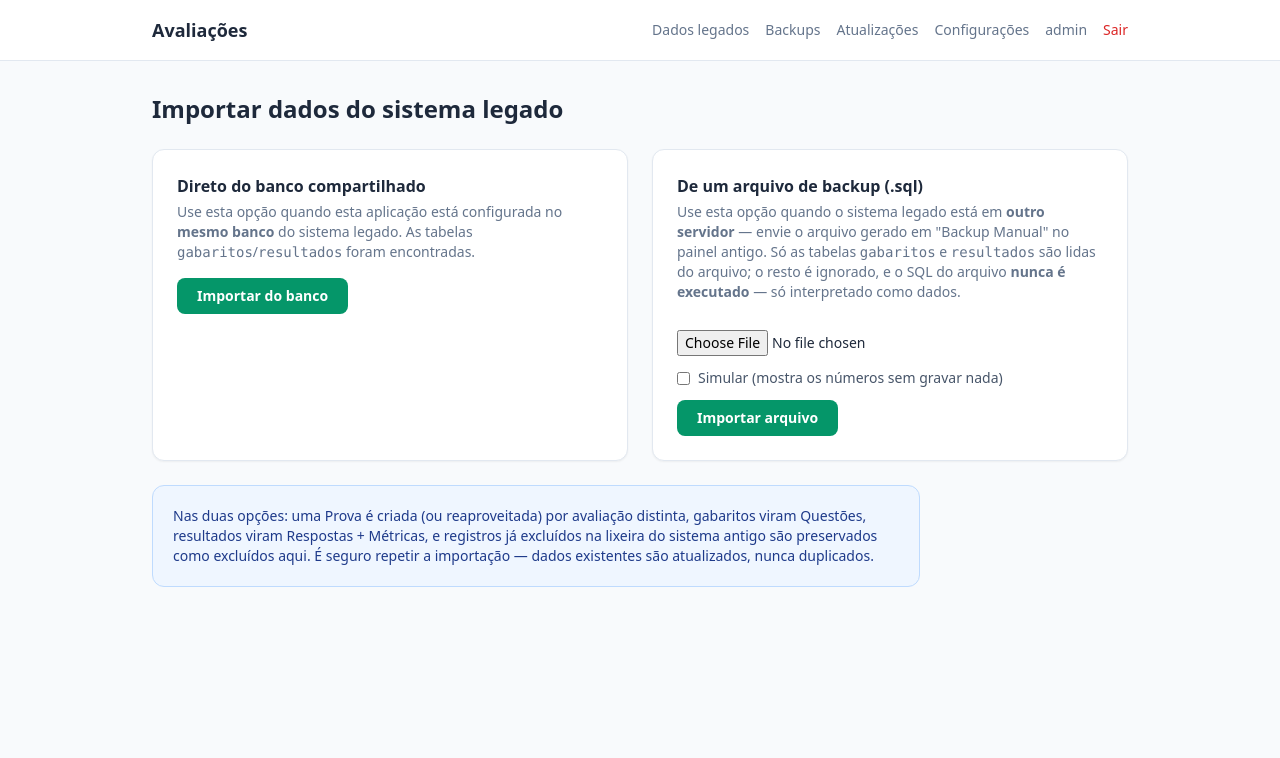
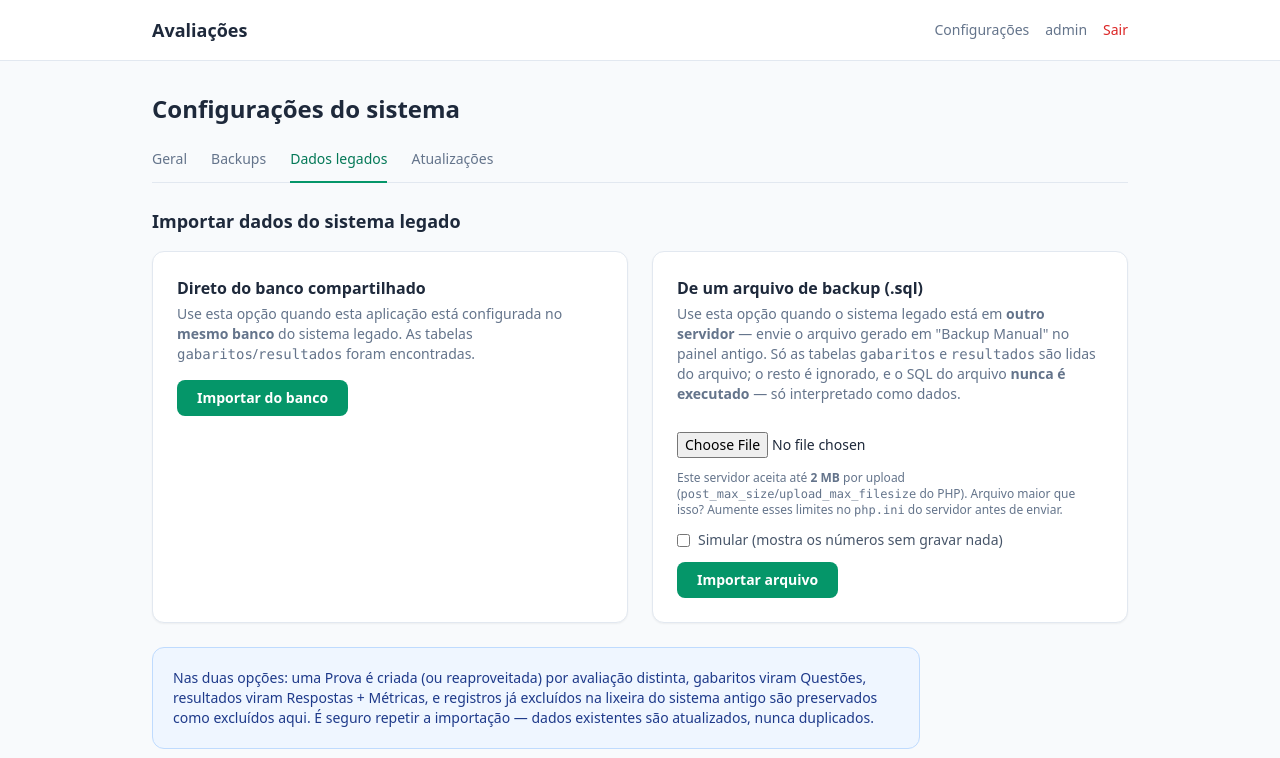
Before and after one commit to momktdigital/plataforma_de_resultados, a Laravel app: page /sistema/legado in a window 1280 px wide. Shown: the top 758 px of the page. Run offline with Laravel 12, Linux system fonts and the light colour scheme; a user stored in the database is signed in; data comes from the database, SQL or seed files in the repository; some libraries are stand-ins or nearby versions.

Commit message:
Consolidate system pages under Configurações; fix 413 on large uploads
The nav had four separate top-level links (Dados legados, Backups,
Atualizações, Configurações) for what's really one admin area. Reduced
that to a single "Configurações" entry; the four pages now share a tab bar
(Geral/Backups/Dados legados/Atualizações) via a common partial, each still
backed by its own controller/routes — the tabs are shared navigation, not
shared logic.

Also fixes the 413 a large legacy backup upload triggered:
- post_max_size/upload_max_filesize in php.ini reject oversized requests
  before Laravel even runs, and with no custom view Laravel fell back to
  Symfony's generic "Oops!" error page. Added resources/views/errors/413
  explaining what happened and which php.ini/Nginx directives raise the
  ceiling.
- New App\Support\LimitesUpload reads the server's actual effective limit
  (the smaller of the two ini directives) so the upload form can show it
  upfront instead of just failing after a big file is chosen, and
  ImportarBackupLegadoRequest's own max: rule is capped at whichever is
  smaller — the app's 100MB ceiling or the real ini limit — so an
  in-between case gets our friendly validation message instead of a raw
  413.

5 new tests (65 total): error page content, ini-size-notation parsing, and
that all four Configurações tabs render consistently.

```diff
--- a/avaliacoes/app/Http/Controllers/Sistema/LegadoController.php
+++ b/avaliacoes/app/Http/Controllers/Sistema/LegadoController.php
@@ -6,6 +6,7 @@ use App\Http\Controllers\Controller;
 use App\Http\Requests\ImportarBackupLegadoRequest;
 use App\Services\Legado\BackupSqlParser;
 use App\Services\Legado\LegadoImportador;
+use App\Support\LimitesUpload;
 use Illuminate\Http\RedirectResponse;
 use Illuminate\Support\Facades\DB;
 use Illuminate\Support\Facades\Schema;
@@ -18,6 +19,7 @@ class LegadoController extends Controller
     {
         return view('admin.sistema.legado', [
             'bancoCompartilhadoDisponivel' => Schema::hasTable('gabaritos') && Schema::hasTable('resultados'),
+            'limiteUploadMb' => intdiv(LimitesUpload::limiteEfetivoEmKb(), 1024),
         ]);
     }
 
--- /dev/null
+++ b/avaliacoes/app/Support/LimitesUpload.php
@@ -0,0 +1,45 @@
+<?php
+
+namespace App\Support;
+
+/**
+ * O limite de upload de um formulário não é só a regra `max:` da validação
+ * — o PHP recusa a requisição antes mesmo dela chegar ao Laravel se
+ * `post_max_size`/`upload_max_filesize` (php.ini) forem menores. Isso lê os
+ * dois e devolve o menor, para a interface avisar o admin *antes* dele
+ * escolher um arquivo grande demais, em vez de só falhar depois com um 413.
+ */
+class LimitesUpload
+{
+    public static function limiteEfetivoEmBytes(): int
+    {
+        return min(
+            self::paraBytes(ini_get('post_max_size') ?: '0'),
+            self::paraBytes(ini_get('upload_max_filesize') ?: '0'),
+        );
+    }
+
+    public static function limiteEfetivoEmKb(): int
+    {
+        return intdiv(self::limiteEfetivoEmBytes(), 1024);
+    }
+
+    public static function paraBytes(string $valorIni): int
+    {
+        $valorIni = trim($valorIni);
+
+        if ($valorIni === '' || $valorIni === '-1') {
+            return PHP_INT_MAX;
+        }
+
+        $unidade = strtolower(substr($valorIni, -1));
+        $numero = (float) $valorIni;
+
+        return (int) match ($unidade) {
+            'g' => $numero * 1024 * 1024 * 1024,
+            'm' => $numero * 1024 * 1024,
+            'k' => $numero * 1024,
+            default => $numero,
+        };
+    }
+}
--- /dev/null
+++ b/avaliacoes/resources/views/admin/sistema/_subnav.blade.php
@@ -0,0 +1,20 @@
+@php
+    $abas = [
+        ['label' => 'Geral', 'route' => 'sistema.configuracoes.index', 'padrao' => 'sistema.configuracoes.*'],
+        ['label' => 'Backups', 'route' => 'sistema.backups.index', 'padrao' => 'sistema.backups.*'],
+        ['label' => 'Dados legados', 'route' => 'sistema.legado.index', 'padrao' => 'sistema.legado.*'],
+        ['label' => 'Atualizações', 'route' => 'sistema.atualizacao.index', 'padrao' => 'sistema.atualizacao.*'],
+    ];
+@endphp
+
+<div class="mb-6 border-b border-slate-200">
+    <nav class="flex gap-6 text-sm">
+        @foreach ($abas as $aba)
+            @php $ativa = request()->routeIs($aba['padrao']); @endphp
+            <a href="{{ route($aba['route']) }}"
+               class="pb-3 -mb-px border-b-2 font-medium {{ $ativa ? 'border-emerald-600 text-emerald-700' : 'border-transparent text-slate-500 hover:text-slate-800' }}">
+                {{ $aba['label'] }}
+            </a>
+        @endforeach
+    </nav>
+</div>
--- a/avaliacoes/resources/views/admin/sistema/atualizacao.blade.php
+++ b/avaliacoes/resources/views/admin/sistema/atualizacao.blade.php
@@ -3,7 +3,11 @@
 @section('title', 'Atualizações — Avaliações')
 
 @section('content')
-<h1 class="text-2xl font-bold mb-6">Atualizações</h1>
+<h1 class="text-2xl font-bold mb-6">Configurações do sistema</h1>
+
+@include('admin.sistema._subnav')
+
+<h2 class="text-lg font-semibold mb-4">Atualizações</h2>
 
 <div class="bg-white border border-slate-200 rounded-xl shadow-sm p-6 max-w-2xl">
     <p class="text-sm text-slate-500 mb-1">Versão instalada</p>
--- a/avaliacoes/resources/views/admin/sistema/backups.blade.php
+++ b/avaliacoes/resources/views/admin/sistema/backups.blade.php
@@ -3,8 +3,12 @@
 @section('title', 'Backups — Avaliações')
 
 @section('content')
+<h1 class="text-2xl font-bold mb-6">Configurações do sistema</h1>
+
+@include('admin.sistema._subnav')
+
 <div class="flex items-center justify-between mb-6">
-    <h1 class="text-2xl font-bold">Backups</h1>
+    <h2 class="text-lg font-semibold">Backups</h2>
     <form method="POST" action="{{ route('sistema.backups.store') }}">
         @csrf
         <button type="submit" class="bg-emerald-600 hover:bg-emerald-700 text-white font-semibold rounded-lg px-5 py-2 text-sm">
--- a/avaliacoes/resources/views/admin/sistema/configuracoes.blade.php
+++ b/avaliacoes/resources/views/admin/sistema/configuracoes.blade.php
@@ -4,6 +4,8 @@
 
 @section('content')
 <h1 class="text-2xl font-bold mb-6">Configurações do sistema</h1>
+
+@include('admin.sistema._subnav')
 
 <div class="bg-white border border-slate-200 rounded-xl shadow-sm p-6 max-w-xl">
     <form method="POST" action="{{ route('sistema.configuracoes.update') }}" class="space-y-5">
--- a/avaliacoes/resources/views/admin/sistema/legado.blade.php
+++ b/avaliacoes/resources/views/admin/sistema/legado.blade.php
@@ -3,7 +3,11 @@
 @section('title', 'Importar dados legados — Avaliações')
 
 @section('content')
-<h1 class="text-2xl font-bold mb-6">Importar dados do sistema legado</h1>
+<h1 class="text-2xl font-bold mb-6">Configurações do sistema</h1>
+
+@include('admin.sistema._subnav')
+
+<h2 class="text-lg font-semibold mb-4">Importar dados do sistema legado</h2>
 
 <div class="grid sm:grid-cols-2 gap-6">
     <div class="bg-white border border-slate-200 rounded-xl shadow-sm p-6">
@@ -37,6 +41,11 @@
         <form method="POST" action="{{ route('sistema.legado.arquivo') }}" enctype="multipart/form-data" class="space-y-3">
             @csrf
             <input name="arquivo" type="file" accept=".sql,.txt" required class="w-full text-sm">
+            <p class="text-xs text-slate-500">
+                Este servidor aceita até <strong>{{ $limiteUploadMb }} MB</strong> por upload
+                (<code>post_max_size</code>/<code>upload_max_filesize</code> do PHP). Arquivo maior que isso? Aumente
+                esses limites no <code>php.ini</code> do servidor antes de enviar.
+            </p>
             <label class="flex items-center gap-2 text-sm text-slate-600">
                 <input type="checkbox" name="dry_run" value="1">
                 Simular (mostra os números sem gravar nada)
--- a/avaliacoes/resources/views/layouts/app.blade.php
+++ b/avaliacoes/resources/views/layouts/app.blade.php
@@ -12,9 +12,6 @@
         <div class="max-w-5xl mx-auto px-6 py-4 flex items-center justify-between">
             <a href="{{ route('provas.index') }}" class="font-bold text-lg">Avaliações</a>
             <div class="flex items-center gap-4 text-sm">
-                <a href="{{ route('sistema.legado.index') }}" class="text-slate-500 hover:text-slate-800">Dados legados</a>
-                <a href="{{ route('sistema.backups.index') }}" class="text-slate-500 hover:text-slate-800">Backups</a>
-                <a href="{{ route('sistema.atualizacao.index') }}" class="text-slate-500 hover:text-slate-800">Atualizações</a>
                 <a href="{{ route('sistema.configuracoes.index') }}" class="text-slate-500 hover:text-slate-800">Configurações</a>
                 <span class="text-slate-500">{{ auth('admin')->user()->username }}</span>
                 <form method="POST" action="{{ route('logout') }}">
```
Also changed, not shown: avaliacoes/app/Http/Requests/ImportarBackupLegadoRequest.php (+18 -2 lines), avaliacoes/resources/views/admin/sistema/atualizacao-resultado.blade.php (+6 -2 lines), avaliacoes/resources/views/errors/413.blade.php (added, +30 -0 lines), avaliacoes/tests/Feature/SistemaNavegacaoTest.php (added, +47 -0 lines), avaliacoes/tests/Feature/UploadTooLargeTest.php (added, +36 -0 lines), avaliacoes/README.md.
